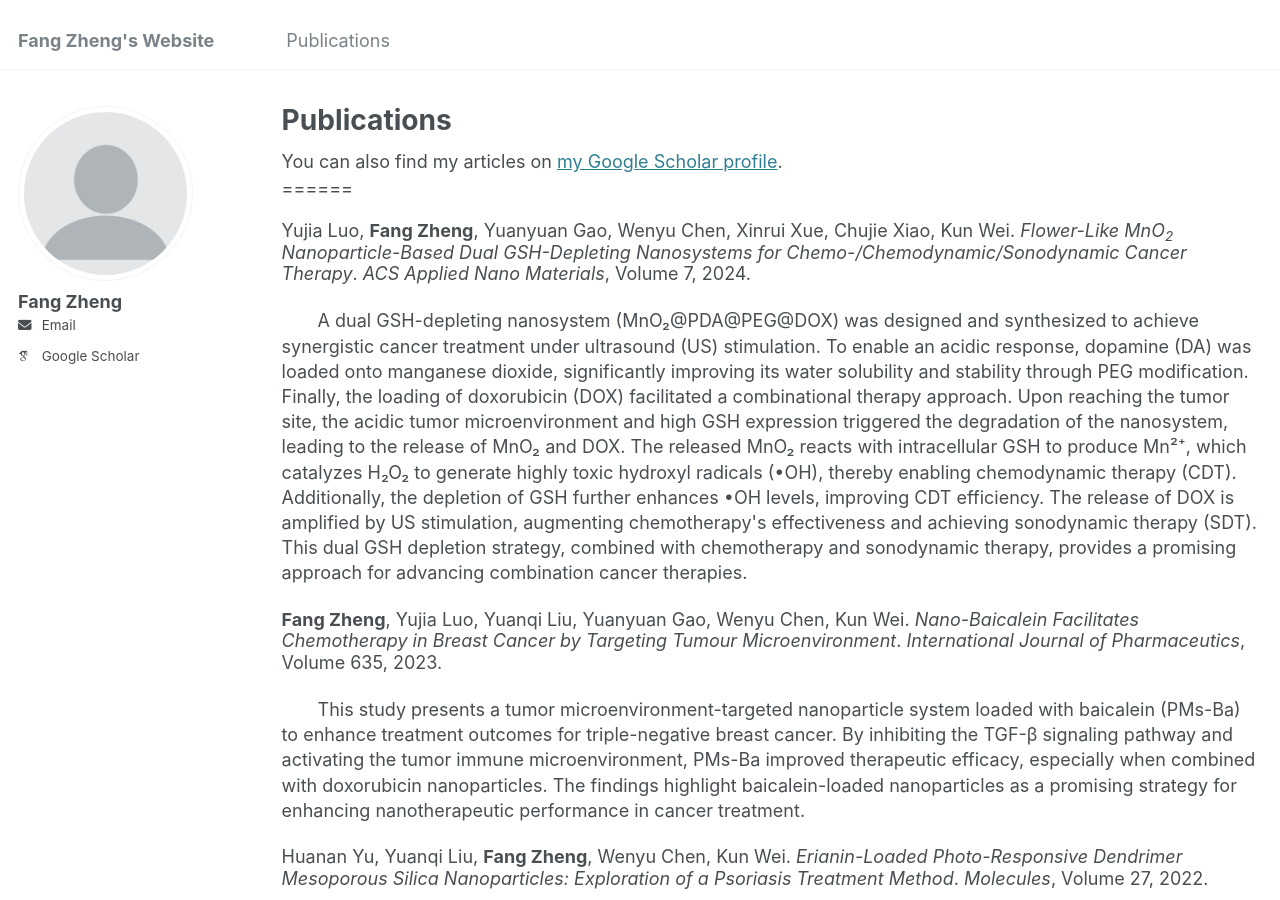
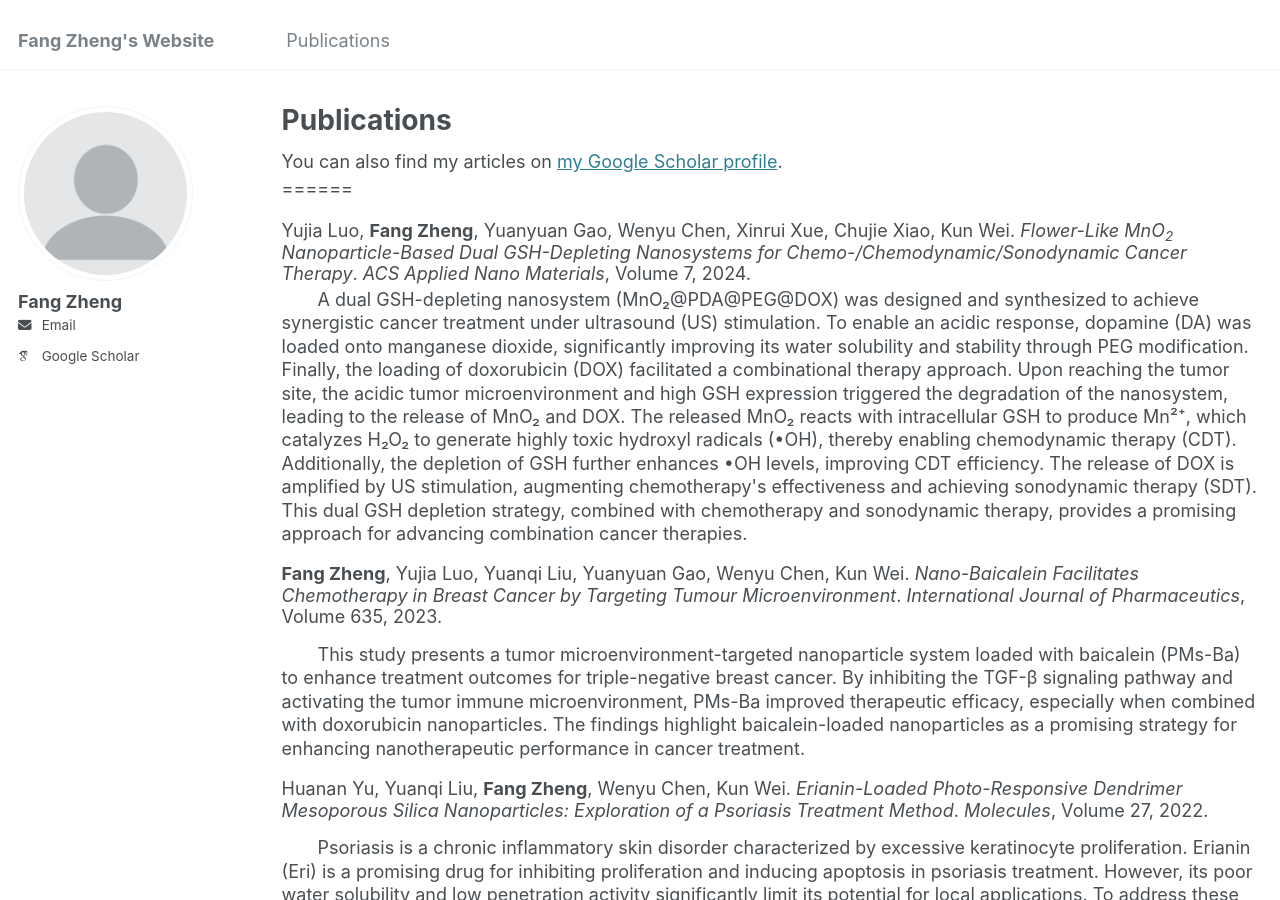
Before and after one commit to zheng-fang-1/zheng-fang-1.github.io, a Jekyll site: the page built from _pages/publications.html, in a window 1280 px wide and 900 px high. Built offline with Jekyll 4.4.1, drawn with Linux system fonts in a browser that asks for light colours; some web fonts are replaced.

Commit message:
Update publications.html

```diff
--- a/_pages/publications.html
+++ b/_pages/publications.html
@@ -10,38 +10,38 @@ author_profile: true
 {% endif %}
 
 ======
-<p style="line-height: 1.2;">
+<p style="line-height: 1.2; margin-bottom: 3px;">
   Yujia Luo, <b>Fang Zheng</b>, Yuanyuan Gao, Wenyu Chen, Xinrui Xue, Chujie Xiao, Kun Wei.
   <i>Flower-Like MnO<sub>2</sub> Nanoparticle-Based Dual GSH-Depleting Nanosystems for Chemo-/Chemodynamic/Sonodynamic Cancer Therapy</i>.
   <i>ACS Applied Nano Materials</i>, Volume 7, 2024.
 </p>
-<p style="text-indent: 2em; line-height: 1.4;">
+<p style="text-indent: 2em; line-height: 1.3; margin-top: 0px; margin-bottom: 5px;">
 A dual GSH-depleting nanosystem (MnO₂@PDA@PEG@DOX) was designed and synthesized to achieve synergistic cancer treatment under ultrasound (US) stimulation. To enable an acidic response, dopamine (DA) was loaded onto manganese dioxide, significantly improving its water solubility and stability through PEG modification. Finally, the loading of doxorubicin (DOX) facilitated a combinational therapy approach. Upon reaching the tumor site, the acidic tumor microenvironment and high GSH expression triggered the degradation of the nanosystem, leading to the release of MnO₂ and DOX. The released MnO₂ reacts with intracellular GSH to produce Mn²⁺, which catalyzes H₂O₂ to generate highly toxic hydroxyl radicals (•OH), thereby enabling chemodynamic therapy (CDT). Additionally, the depletion of GSH further enhances •OH levels, improving CDT efficiency. The release of DOX is amplified by US stimulation, augmenting chemotherapy's effectiveness and achieving sonodynamic therapy (SDT). This dual GSH depletion strategy, combined with chemotherapy and sonodynamic therapy, provides a promising approach for advancing combination cancer therapies.
 </p>
 
-<p style="line-height: 1.2;">
+<p style="line-height: 1.2; margin-bottom: 15px;">
   <b>Fang Zheng</b>, Yujia Luo, Yuanqi Liu, Yuanyuan Gao, Wenyu Chen, Kun Wei.
   <i>Nano-Baicalein Facilitates Chemotherapy in Breast Cancer by Targeting Tumour Microenvironment</i>.
   <i>International Journal of Pharmaceutics</i>, Volume 635, 2023.
 </p>
-<p style="text-indent: 2em; line-height: 1.4;">
+<p style="text-indent: 2em; line-height: 1.3; margin-top: 0px; margin-bottom: 5px;">
   This study presents a tumor microenvironment-targeted nanoparticle system loaded with baicalein (PMs-Ba) to enhance treatment outcomes for triple-negative breast cancer. By inhibiting the TGF-β signaling pathway and activating the tumor immune microenvironment, PMs-Ba improved therapeutic efficacy, especially when combined with doxorubicin nanoparticles. The findings highlight baicalein-loaded nanoparticles as a promising strategy for enhancing nanotherapeutic performance in cancer treatment.
 </p>
 
-<p style="line-height: 1.2;">
+<p style="line-height: 1.2; margin-bottom: 15px;">
   Huanan Yu, Yuanqi Liu, <b>Fang Zheng</b>, Wenyu Chen, Kun Wei.
   <i>Erianin-Loaded Photo-Responsive Dendrimer Mesoporous Silica Nanoparticles: Exploration of a Psoriasis Treatment Method</i>.
   <i>Molecules</i>, Volume 27, 2022.
 </p>
-<p style="text-indent: 2em; line-height: 1.4;">
+<p style="text-indent: 2em; line-height: 1.3; margin-top: 0px; margin-bottom: 5px;">
   Psoriasis is a chronic inflammatory skin disorder characterized by excessive keratinocyte proliferation. Erianin (Eri) is a promising drug for inhibiting proliferation and inducing apoptosis in psoriasis treatment. However, its poor water solubility and low penetration activity significantly limit its potential for local applications. To address these challenges, a novel photo-responsive dendritic mesoporous silica nanoparticle-based carrier was developed to enhance Eri's bioavailability and achieve sustained-release effects. The carrier's outer surface was functionalized with spiro pyran, APTES, and PPDTES, enabling UV radiation-triggered release of Eri. The physicochemical properties of Eri-DMSN@FSP were analyzed using advanced techniques such as Fourier-transform infrared spectroscopy, high-resolution transmission electron microscopy, and nuclear magnetic resonance spectroscopy. The results demonstrated that Eri-DMSN@FSP could effectively undergo cellular endocytosis and respond to UV light to release Eri, providing a more effective strategy for psoriasis treatment.
 </p>
 
-<p style="line-height: 1.2;">
+<p style="line-height: 1.2; margin-bottom: 15px;">
   Yuanqi Liu, Wenyu Chen, <b>Fang Zheng</b>, Huanan Yu, Kun Wei.
   <i>Xanthatin Alleviates LPS-Induced Inflammatory Response in RAW264.7 Macrophages by Inhibiting NF-kB, MAPK and STATs Activation</i>.
   <i>Molecules</i>, Volume 27, 2022.
 </p>
-<p style="text-indent: 2em; line-height: 1.4;">
+<p style="text-indent: 2em; line-height: 1.3; margin-top: 0px; margin-bottom: 5px;">
   The study explores the anti-inflammatory effects of xanthatin, a sesquiterpene lactone derived from the Chinese herb Xanthium. By stimulating macrophage cell lines with lipopolysaccharide (LPS), the researchers observed that xanthatin reduced the production of nitric oxide, reactive oxygen species, and pro-inflammatory factors. Additionally, xanthatin downregulated the mRNA expression of key inflammatory mediators, including iNOS, COX-2, TNF-α, IL-1β, and IL-6. Furthermore, xanthatin inhibited the translocation of NF-κB p65 into the nucleus, preventing the activation of inflammatory gene transcription. These findings suggest that xanthatin suppresses inflammation by modulating the NF-κB, MAPK, and STAT signaling pathways, positioning it as a promising candidate for anti-inflammatory drug development.
 </p>
```
